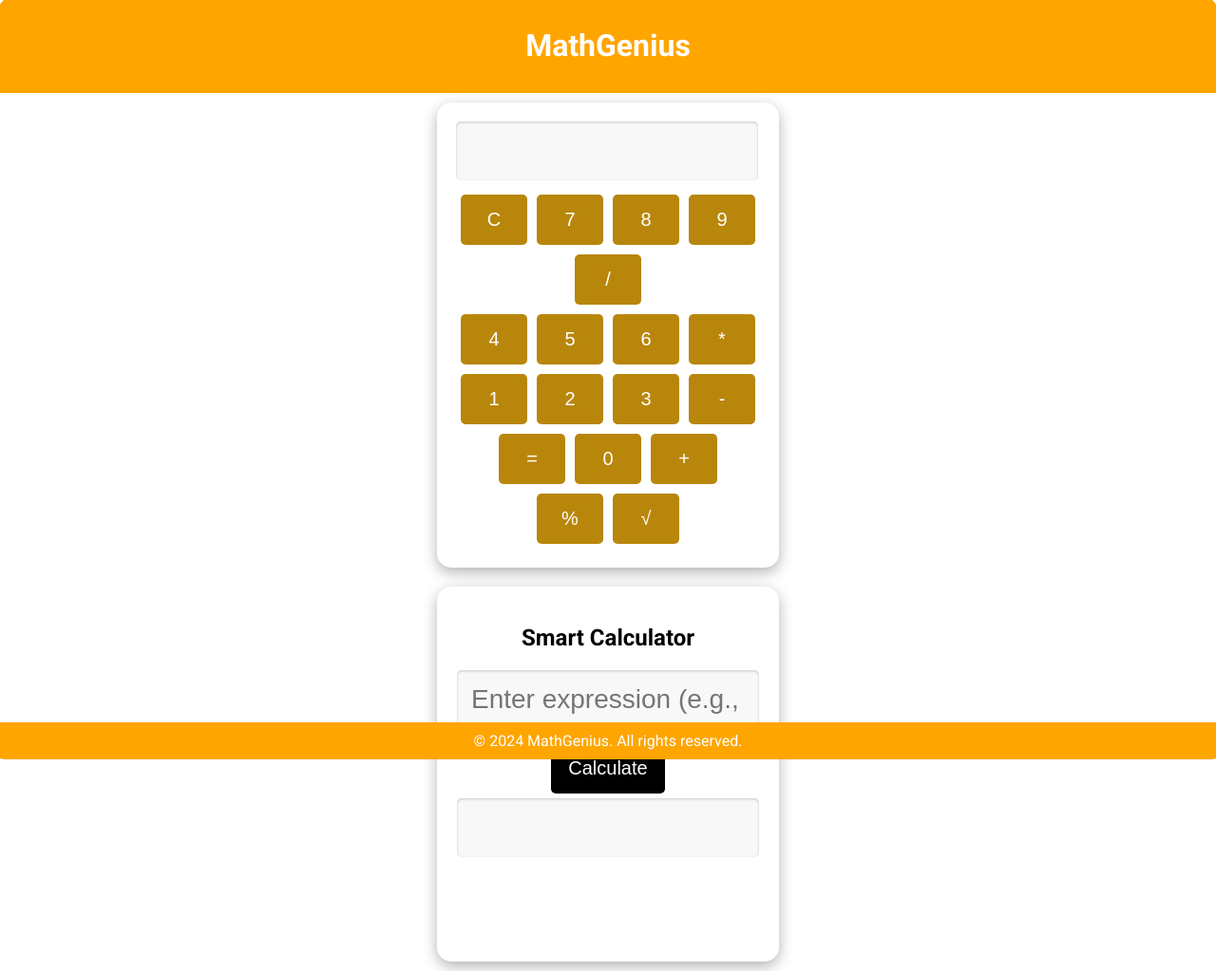
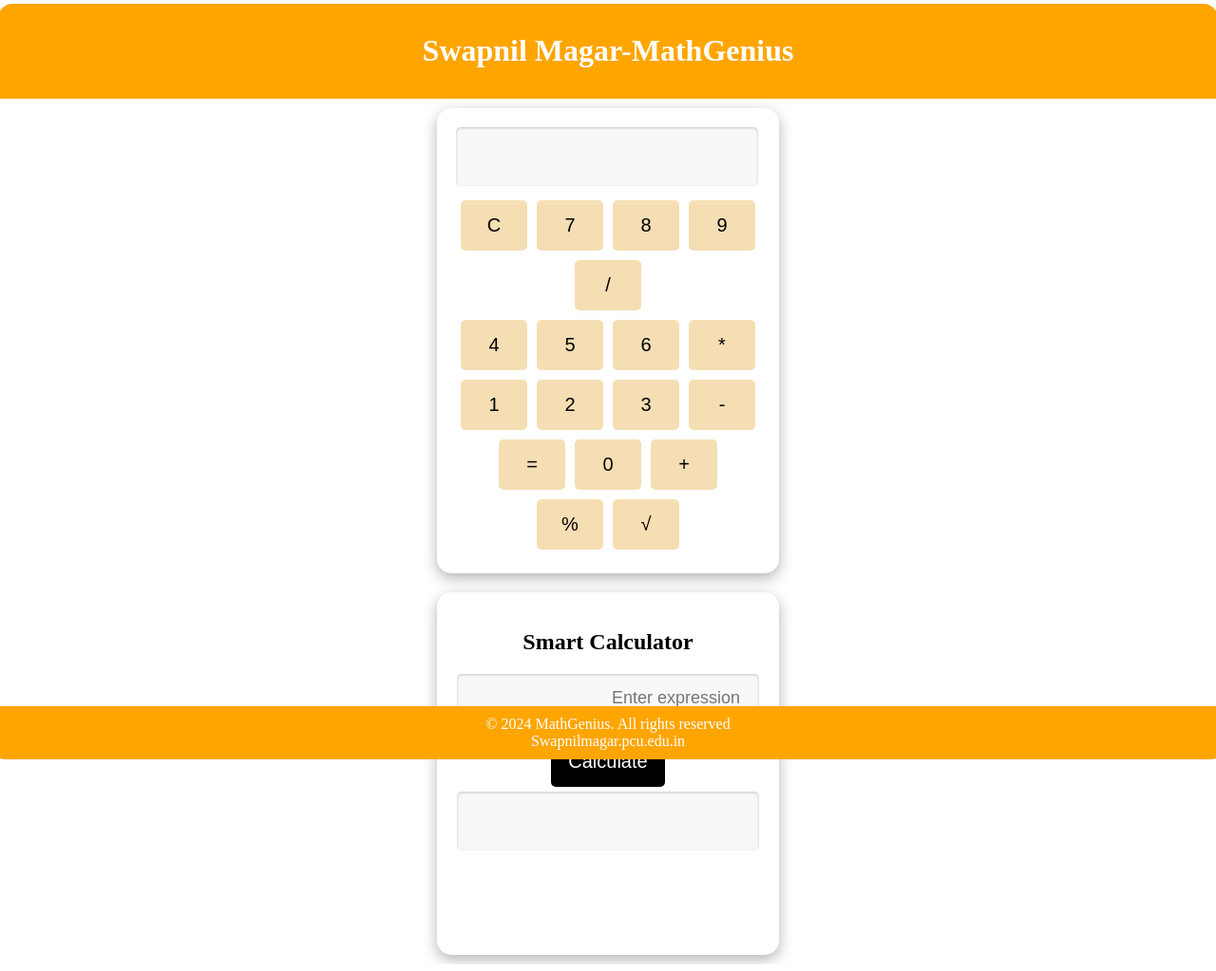
Before and after one commit to swapnilmagar123/MathGenius, a Django app: page / in a window 1280 px wide. Shown: the whole page at 95% size. Run offline with Django 5.2, Linux system fonts and the light colour scheme.

Commit message:
Updated UI

```diff
--- a/templates/Calculator.html
+++ b/templates/Calculator.html
@@ -7,7 +7,7 @@
     <link href="https://fonts.googleapis.com/css2?family=Roboto:wght@400;700&display=swap" rel="stylesheet">
     <style>
         body {
-            font-family: 'Roboto', sans-serif;
+
             display: flex;
             flex-direction: column;
             justify-content: center;
@@ -49,7 +49,7 @@
         #smart-input{
             width: 90%;
             padding: 15px;
-            font-size: 28px;
+            font-size: 18px;
             text-align: right;
             border: none;
             border-radius: 5px;
@@ -67,8 +67,8 @@
             border-radius: 5px;
             cursor: pointer;
             transition: background-color 0.3s ease;
-            color: white;
-            background-color: #b8860b; /* Gold color */
+            color: black;
+            background-color: wheat; /* Gold color */
         }
         .button2 {
             width: 120px;
@@ -184,8 +184,8 @@
             </div>
         </div>
         <div id="smart-calculator">
-            <h2>Smart Calculator</h2>
-            <input type="text" id="smart-input" placeholder="Enter expression (e.g., 5 + 3)">
+            <h2> Smart Calculator</h2>
+            <input type="text" id="smart-input" placeholder="Enter expression ">
             <button class="button2" onclick="calculateSmartResult()">Calculate</button>
             <input type="text" id="smart-display" disabled>
         </div>
--- a/templates/Footer.html
+++ b/templates/Footer.html
@@ -1,3 +1,4 @@
 <footer>
-    © 2024 MathGenius. All rights reserved.
+    © 2024 MathGenius. All rights reserved <br/>
+    Swapnilmagar.pcu.edu.in
 </footer>
--- a/templates/Header.html
+++ b/templates/Header.html
@@ -1,3 +1,3 @@
 <header>
-    <h1>MathGenius</h1>
+    <h1> Swapnil Magar-MathGenius</h1>
 </header>
```
